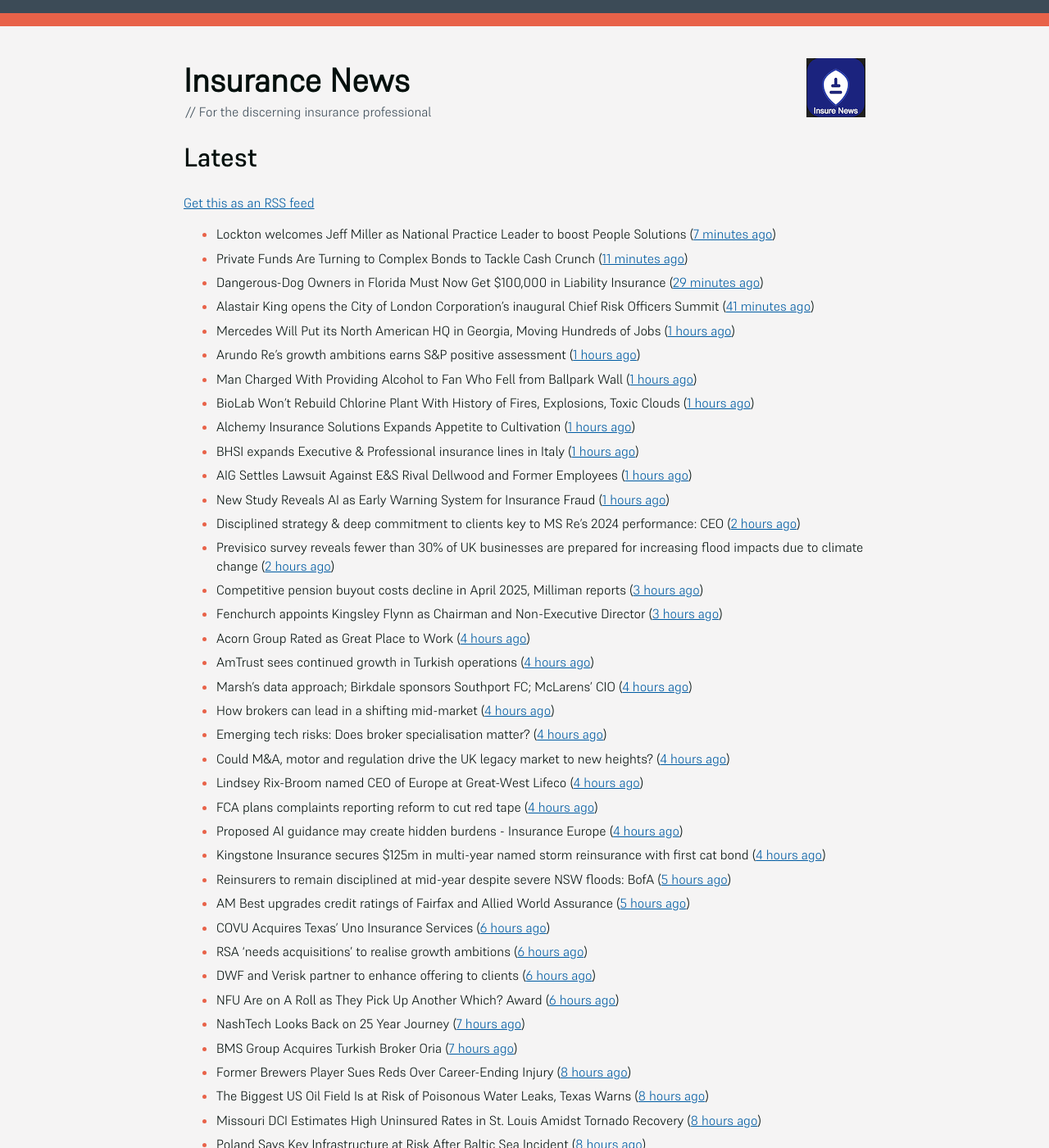
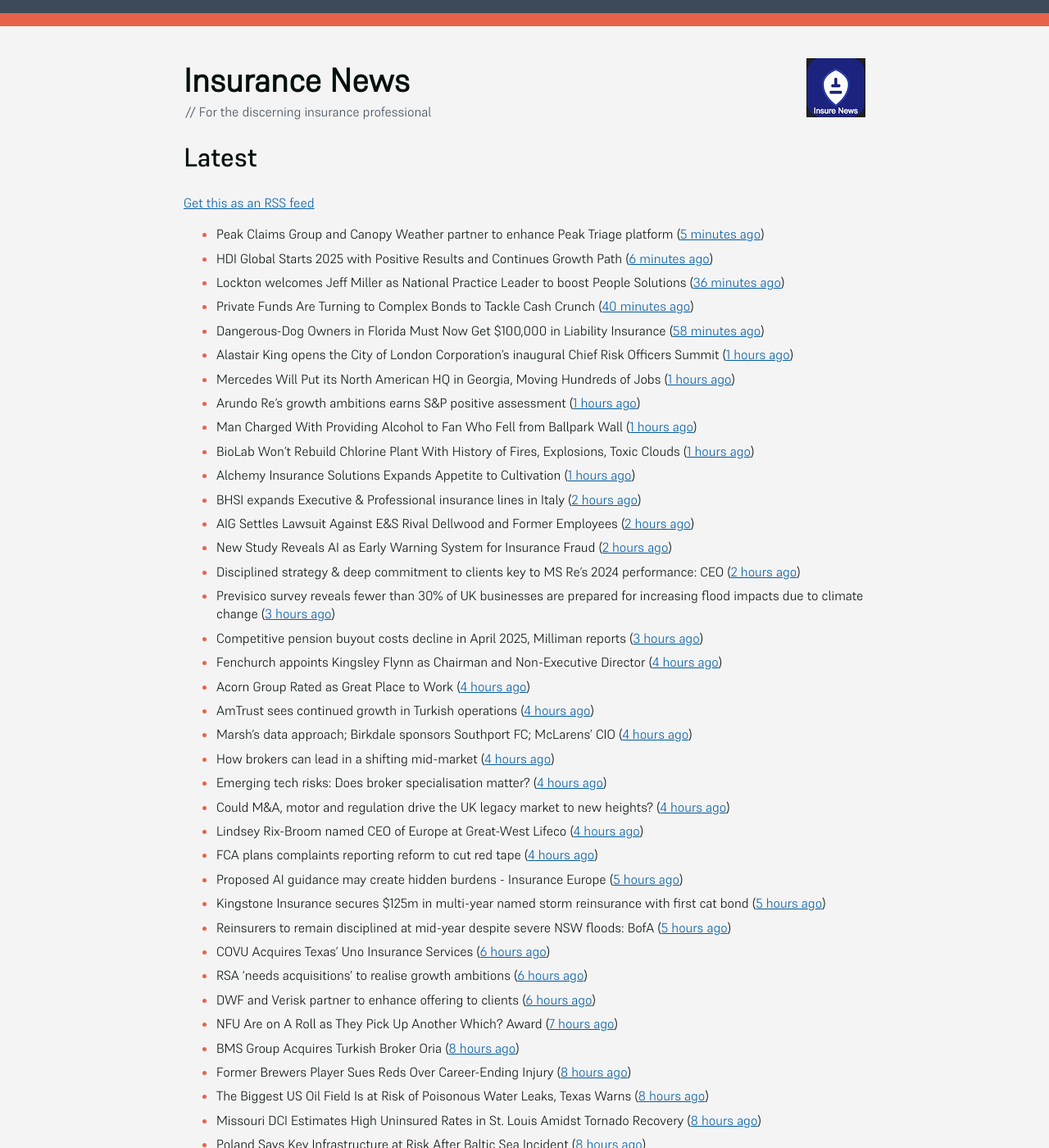
Before and after one commit to mat-0/feeds.thechels.uk, a Jekyll site: the page built from index.md, in a window 1280 px wide and 1400 px high. Shown: the whole window at 82% size. Built offline with Jekyll 4.4.1, drawn with Linux system fonts in a browser that asks for light colours; some of the changed text lies outside the part shown.

Commit message:
New Feed

```diff
--- a/index.md
+++ b/index.md
@@ -8,22 +8,24 @@ description: Latest Updates
 [Get this as an RSS feed](/feed.rss)
 
 <!-- news_marker starts -->
-- Lockton welcomes Jeff Miller as National Practice Leader to boost People Solutions ([7 minutes ago](https://www.reinsurancene.ws/lockton-welcomes-jeff-miller-as-national-practice-leader-to-boost-people-solutions/))
-- Private Funds Are Turning to Complex Bonds to Tackle Cash Crunch ([11 minutes ago](https://www.insurancejournal.com/news/national/2025/05/23/824972.htm))
-- Dangerous-Dog Owners in Florida Must Now Get $100,000 in Liability Insurance ([29 minutes ago](https://www.insurancejournal.com/news/southeast/2025/05/23/824968.htm))
-- Alastair King opens the City of London Corporation’s inaugural Chief Risk Officers Summit ([41 minutes ago](https://insurance-edge.net/2025/05/23/alastair-king-opens-the-city-of-london-corporations-inaugural-chief-risk-officers-summit/))
+- Peak Claims Group and Canopy Weather partner to enhance Peak Triage platform ([5 minutes ago](https://www.reinsurancene.ws/peak-claims-group-and-canopy-weather-partner-to-enhance-peak-triage-platform/))
+- HDI Global Starts 2025 with Positive Results and Continues Growth Path ([6 minutes ago](https://insurance-edge.net/2025/05/23/hdi-global-starts-2025-with-positive-results-and-continues-growth-path/))
+- Lockton welcomes Jeff Miller as National Practice Leader to boost People Solutions ([36 minutes ago](https://www.reinsurancene.ws/lockton-welcomes-jeff-miller-as-national-practice-leader-to-boost-people-solutions/))
+- Private Funds Are Turning to Complex Bonds to Tackle Cash Crunch ([40 minutes ago](https://www.insurancejournal.com/news/national/2025/05/23/824972.htm))
+- Dangerous-Dog Owners in Florida Must Now Get $100,000 in Liability Insurance ([58 minutes ago](https://www.insurancejournal.com/news/southeast/2025/05/23/824968.htm))
+- Alastair King opens the City of London Corporation’s inaugural Chief Risk Officers Summit ([1 hours ago](https://insurance-edge.net/2025/05/23/alastair-king-opens-the-city-of-london-corporations-inaugural-chief-risk-officers-summit/))
 - Mercedes Will Put its North American HQ in Georgia, Moving Hundreds of Jobs ([1 hours ago](https://www.insurancejournal.com/news/southeast/2025/05/23/824961.htm))
 - Arundo Re’s growth ambitions earns S&P positive assessment ([1 hours ago](https://www.reinsurancene.ws/arundo-res-growth-ambitions-earns-sp-positive-assessment/))
 - Man Charged With Providing Alcohol to Fan Who Fell from Ballpark Wall ([1 hours ago](https://www.insurancejournal.com/news/east/2025/05/23/824958.htm))
 - BioLab Won’t Rebuild Chlorine Plant With History of Fires, Explosions, Toxic Clouds ([1 hours ago](https://www.insurancejournal.com/news/southeast/2025/05/23/824955.htm))
 - Alchemy Insurance Solutions Expands Appetite to Cultivation ([1 hours ago](https://www.insurancejournal.com/services/newswire/2025/05/23/822727.htm))
-- BHSI expands Executive & Professional insurance lines in Italy ([1 hours ago](https://www.reinsurancene.ws/bhsi-expands-executive-professional-insurance-lines-in-italy/))
-- AIG Settles Lawsuit Against E&S Rival Dellwood and Former Employees ([1 hours ago](https://www.insurancejournal.com/news/national/2025/05/23/824949.htm))
-- New Study Reveals AI as Early Warning System for Insurance Fraud ([1 hours ago](https://insurance-edge.net/2025/05/23/new-study-reveals-ai-as-early-warning-system-for-insurance-fraud/))
+- BHSI expands Executive & Professional insurance lines in Italy ([2 hours ago](https://www.reinsurancene.ws/bhsi-expands-executive-professional-insurance-lines-in-italy/))
+- AIG Settles Lawsuit Against E&S Rival Dellwood and Former Employees ([2 hours ago](https://www.insurancejournal.com/news/national/2025/05/23/824949.htm))
+- New Study Reveals AI as Early Warning System for Insurance Fraud ([2 hours ago](https://insurance-edge.net/2025/05/23/new-study-reveals-ai-as-early-warning-system-for-insurance-fraud/))
 - Disciplined strategy & deep commitment to clients key to MS Re’s 2024 performance: CEO ([2 hours ago](https://www.reinsurancene.ws/disciplined-strategy-deep-commitment-to-clients-key-to-ms-res-2024-performance-ceo/))
-- Previsico survey reveals fewer than 30% of UK businesses are prepared for increasing flood impacts due to climate change ([2 hours ago](https://insurance-edge.net/2025/05/23/previsico-survey-reveals-fewer-than-30-of-uk-businesses-are-prepared-for-increasing-flood-impacts-due-to-climate-change/))
+- Previsico survey reveals fewer than 30% of UK businesses are prepared for increasing flood impacts due to climate change ([3 hours ago](https://insurance-edge.net/2025/05/23/previsico-survey-reveals-fewer-than-30-of-uk-businesses-are-prepared-for-increasing-flood-impacts-due-to-climate-change/))
 - Competitive pension buyout costs decline in April 2025, Milliman reports ([3 hours ago](https://www.reinsurancene.ws/competitive-pension-buyout-costs-decline-in-april-2025-milliman-reports/))
-- Fenchurch appoints Kingsley Flynn as Chairman and Non-Executive Director ([3 hours ago](https://www.reinsurancene.ws/fenchurch-appoints-kingsley-flynn-as-chairman-and-non-executive-director/))
+- Fenchurch appoints Kingsley Flynn as Chairman and Non-Executive Director ([4 hours ago](https://www.reinsurancene.ws/fenchurch-appoints-kingsley-flynn-as-chairman-and-non-executive-director/))
 - Acorn Group Rated as Great Place to Work ([4 hours ago](https://insurance-edge.net/2025/05/23/acorn-group-rated-as-great-place-to-work/))
 - AmTrust sees continued growth in Turkish operations ([4 hours ago](https://www.reinsurancene.ws/amtrust-sees-continued-growth-in-turkish-operations/))
 - Marsh’s data approach; Birkdale sponsors Southport FC; McLarens’ CIO ([4 hours ago](https://www.postonline.co.uk/news/7957810/marsh%E2%80%99s-data-approach-birkdale-sponsors-southport-fc-mclarens%E2%80%99-cio))
@@ -32,30 +34,28 @@ description: Latest Updates
 - Could M&A, motor and regulation drive the UK legacy market to new heights? ([4 hours ago](https://www.postonline.co.uk/reinsurance/7957816/could-ma-motor-and-regulation-drive-the-uk-legacy-market-to-new-heights))
 - Lindsey Rix-Broom named CEO of Europe at Great-West Lifeco ([4 hours ago](https://www.insurancebusinessmag.com/uk/news/life-insurance/lindsey-rixbroom-named-ceo-of-europe-at-greatwest-lifeco-536718.aspx))
 - FCA plans complaints reporting reform to cut red tape ([4 hours ago](https://www.insurancebusinessmag.com/uk/news/breaking-news/fca-plans-complaints-reporting-reform-to-cut-red-tape-536717.aspx))
-- Proposed AI guidance may create hidden burdens - Insurance Europe ([4 hours ago](https://www.insurancebusinessmag.com/uk/news/technology/proposed-ai-guidance-may-create-hidden-burdens--insurance-europe-536716.aspx))
-- Kingstone Insurance secures $125m in multi-year named storm reinsurance with first cat bond ([4 hours ago](https://www.reinsurancene.ws/kingstone-insurance-secures-125m-in-multi-year-named-storm-reinsurance-with-first-cat-bond/))
+- Proposed AI guidance may create hidden burdens - Insurance Europe ([5 hours ago](https://www.insurancebusinessmag.com/uk/news/technology/proposed-ai-guidance-may-create-hidden-burdens--insurance-europe-536716.aspx))
+- Kingstone Insurance secures $125m in multi-year named storm reinsurance with first cat bond ([5 hours ago](https://www.reinsurancene.ws/kingstone-insurance-secures-125m-in-multi-year-named-storm-reinsurance-with-first-cat-bond/))
 - Reinsurers to remain disciplined at mid-year despite severe NSW floods: BofA ([5 hours ago](https://www.reinsurancene.ws/reinsurers-to-remain-disciplined-at-mid-year-despite-severe-nsw-floods-bofa/))
-- AM Best upgrades credit ratings of Fairfax and Allied World Assurance ([5 hours ago](https://www.reinsurancene.ws/am-best-upgrades-credit-ratings-of-fairfax-and-allied-world-assurance/))
 - COVU Acquires Texas’ Uno Insurance Services ([6 hours ago](https://www.insurancejournal.com/news/southcentral/2025/05/23/824917.htm))
 - RSA ‘needs acquisitions’ to realise growth ambitions ([6 hours ago](https://www.postonline.co.uk/news/7957807/rsa-%E2%80%98needs-acquisitions%E2%80%99-to-realise-growth-ambitions))
 - DWF and Verisk partner to enhance offering to clients ([6 hours ago](https://www.postonline.co.uk/news/7957815/dwf-and-verisk-partner-to-enhance-offering-to-clients))
-- NFU Are on A Roll as They Pick Up Another Which? Award ([6 hours ago](https://insurance-edge.net/2025/05/23/nfu-are-on-a-roll-as-they-pick-up-another-which-award/))
-- NashTech Looks Back on 25 Year Journey ([7 hours ago](https://insurance-edge.net/2025/05/23/nashtech-looks-back-on-25-year-journey/))
-- BMS Group Acquires Turkish Broker Oria ([7 hours ago](https://www.insurancejournal.com/news/international/2025/05/23/824941.htm))
+- NFU Are on A Roll as They Pick Up Another Which? Award ([7 hours ago](https://insurance-edge.net/2025/05/23/nfu-are-on-a-roll-as-they-pick-up-another-which-award/))
+- BMS Group Acquires Turkish Broker Oria ([8 hours ago](https://www.insurancejournal.com/news/international/2025/05/23/824941.htm))
 - Former Brewers Player Sues Reds Over Career-Ending Injury ([8 hours ago](https://www.insurancejournal.com/news/midwest/2025/05/23/824903.htm))
 - The Biggest US Oil Field Is at Risk of Poisonous Water Leaks, Texas Warns ([8 hours ago](https://www.insurancejournal.com/news/southcentral/2025/05/23/824907.htm))
 - Missouri DCI Estimates High Uninsured Rates in St. Louis Amidst Tornado Recovery ([8 hours ago](https://www.insurancejournal.com/news/midwest/2025/05/23/824913.htm))
 - Poland Says Key Infrastructure at Risk After Baltic Sea Incident ([8 hours ago](https://www.insurancejournal.com/news/international/2025/05/23/824938.htm))
-- ARAG Group sees premiums surge by more than 17% ([8 hours ago](https://www.insurancebusinessmag.com/uk/news/breaking-news/arag-group-sees-premiums-surge-by-more-than-17-536693.aspx))
-- Viewpoint: The Vital Role of Claim Professionals After Cyberattacks ([8 hours ago](https://www.insurancejournal.com/news/national/2025/05/23/824781.htm))
-- Crypto DeFi Project Cetus Protocol Suffers Security Breach ([8 hours ago](https://www.insurancejournal.com/news/international/2025/05/23/824934.htm))
-- BMS Group buys Istanbul-based insurance broker Oria Sigorta ([8 hours ago](https://www.insurancebusinessmag.com/uk/news/breaking-news/bms-group-buys-istanbulbased-insurance-broker-oria-sigorta-536691.aspx))
-- Tokio Marine HCC names AIG veteran as senior underwriter ([8 hours ago](https://www.insurancebusinessmag.com/uk/news/professional-liability/tokio-marine-hcc-names-aig-veteran-as-senior-underwriter-536690.aspx))
-- European product recalls at record high in first quarter - report ([8 hours ago](https://www.insurancebusinessmag.com/uk/news/breaking-news/european-product-recalls-at-record-high-in-first-quarter--report-536689.aspx))
-- US ‘Not Convinced’ About Lower G7 Price Cap on Russian Oil, European Official Says ([8 hours ago](https://www.insurancejournal.com/news/international/2025/05/23/824931.htm))
+- ARAG Group sees premiums surge by more than 17% ([9 hours ago](https://www.insurancebusinessmag.com/uk/news/breaking-news/arag-group-sees-premiums-surge-by-more-than-17-536693.aspx))
+- Viewpoint: The Vital Role of Claim Professionals After Cyberattacks ([9 hours ago](https://www.insurancejournal.com/news/national/2025/05/23/824781.htm))
+- Crypto DeFi Project Cetus Protocol Suffers Security Breach ([9 hours ago](https://www.insurancejournal.com/news/international/2025/05/23/824934.htm))
+- BMS Group buys Istanbul-based insurance broker Oria Sigorta ([9 hours ago](https://www.insurancebusinessmag.com/uk/news/breaking-news/bms-group-buys-istanbulbased-insurance-broker-oria-sigorta-536691.aspx))
+- Tokio Marine HCC names AIG veteran as senior underwriter ([9 hours ago](https://www.insurancebusinessmag.com/uk/news/professional-liability/tokio-marine-hcc-names-aig-veteran-as-senior-underwriter-536690.aspx))
+- European product recalls at record high in first quarter - report ([9 hours ago](https://www.insurancebusinessmag.com/uk/news/breaking-news/european-product-recalls-at-record-high-in-first-quarter--report-536689.aspx))
+- US ‘Not Convinced’ About Lower G7 Price Cap on Russian Oil, European Official Says ([9 hours ago](https://www.insurancejournal.com/news/international/2025/05/23/824931.htm))
 - Four Die as Floods Hammer Area North of Sydney, With More Rain Coming ([9 hours ago](https://www.insurancejournal.com/news/international/2025/05/23/824927.htm))
-- In Lawsuit Over Teen’s Death, Judge Rejects Free Speech Rights for AI Chatbots ([9 hours ago](https://www.insurancejournal.com/news/national/2025/05/23/824758.htm))
-- European Officials Weigh Response to US Efforts to Thwart Local DEI Programs ([9 hours ago](https://www.insurancejournal.com/news/international/2025/05/23/824762.htm))
+- In Lawsuit Over Teen’s Death, Judge Rejects Free Speech Rights for AI Chatbots ([10 hours ago](https://www.insurancejournal.com/news/national/2025/05/23/824758.htm))
+- European Officials Weigh Response to US Efforts to Thwart Local DEI Programs ([10 hours ago](https://www.insurancejournal.com/news/international/2025/05/23/824762.htm))
 - ‘Big Beautiful’ Tax Breaks for Insurance Agents in Bill Passed by House, Says Big I ([10 hours ago](https://www.insurancejournal.com/news/national/2025/05/23/824883.htm))
 - Underwriters of the Future Are Constant Partners With Agents, Carrier Exec Says ([10 hours ago](https://www.insurancejournal.com/news/national/2025/05/23/824719.htm))
 - Georgia Tort Reform Law Means New Hurdles for Injured People and Attorneys ([10 hours ago](https://www.insurancejournal.com/news/southeast/2025/05/23/824861.htm))
```
Also changed, not shown: other parts of index.md (+2 -2 lines).
